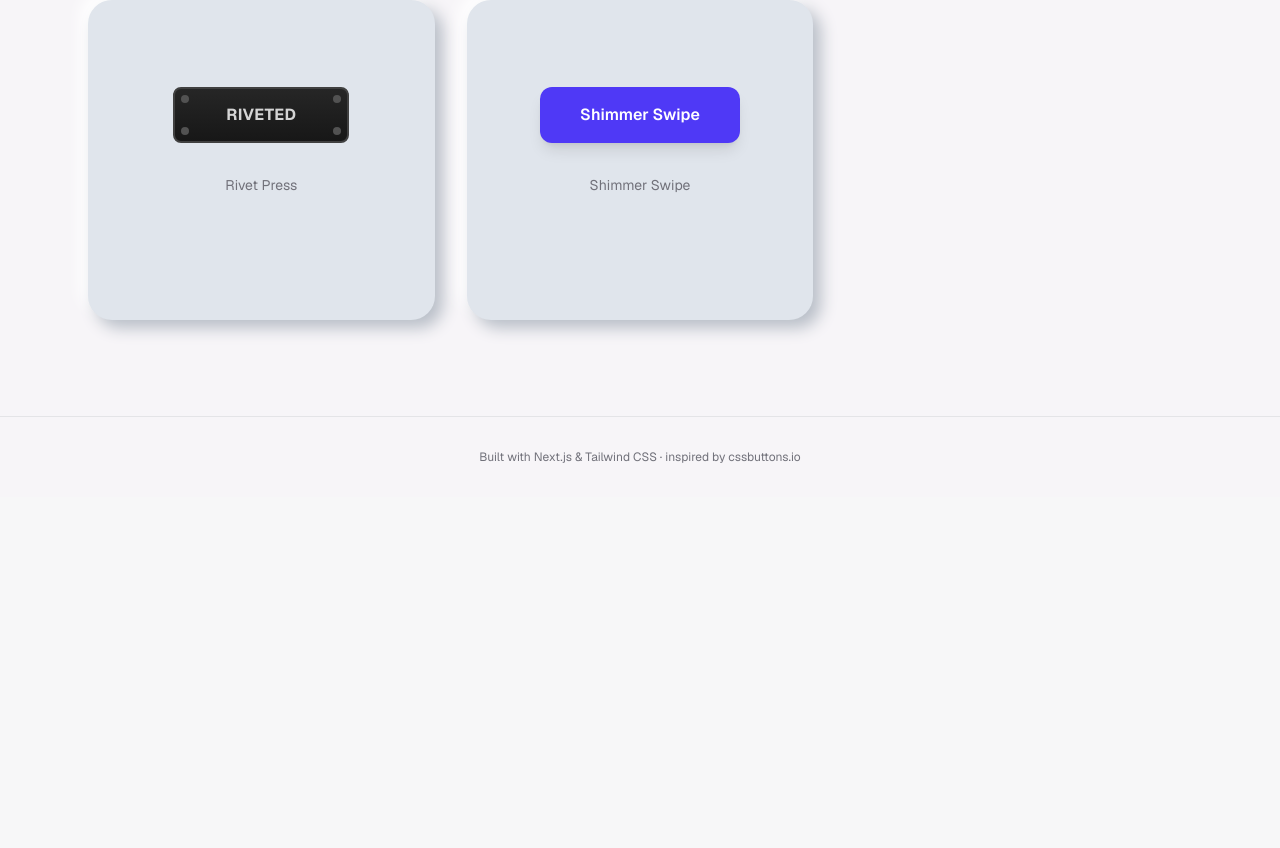
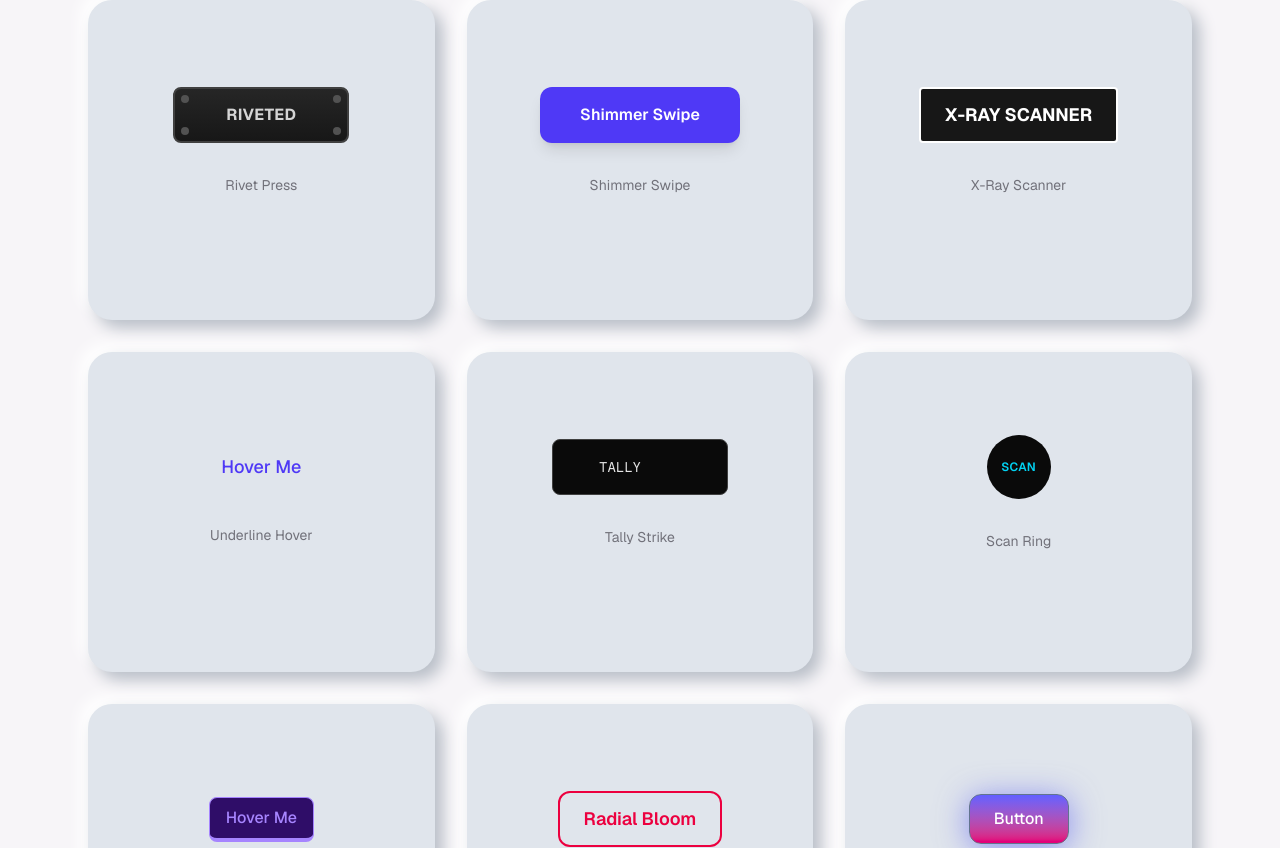
Before and after one commit to WebDevAmey/ButtonLab, a Next.js app: page / in a window 1280 px wide. Shown: the part 1432-2280 px from the top of the page. Before the commit the page ends 1929 px from the top, so only its background shows below. Built offline with nearby package versions, Linux system fonts and the light colour scheme.

Commit message:
added 7 new buttons also fixed card hover group to stop bleeding into button effects

```diff
--- a/src/components/ButtonCard.tsx
+++ b/src/components/ButtonCard.tsx
@@ -8,7 +8,7 @@ export default function ButtonCard({ button }: { button: ButtonDef }) {
 
   return (
     <article
-      className="group flex min-h-[320px] flex-col items-center justify-center gap-8 rounded-3xl px-8 py-16 transition hover:-translate-y-1"
+      className="group/card flex min-h-[320px] flex-col items-center justify-center gap-8 rounded-3xl px-8 py-16"
       style={{
         backgroundColor: "#e0e5ec",
         boxShadow: "8px 8px 16px #b8bec7, -8px -8px 16px #ffffff",
@@ -20,7 +20,7 @@ export default function ButtonCard({ button }: { button: ButtonDef }) {
         <p className="text-sm text-muted-foreground">{button.name}</p>
         <Link
           href={`/button/${button.id}`}
-          className="rounded-md border border-border px-3 py-1.5 text-xs font-medium text-muted-foreground opacity-0 transition group-hover:opacity-100 hover:border-foreground/40 hover:text-foreground"
+          className="rounded-md border border-border px-3 py-1.5 text-xs font-medium text-muted-foreground opacity-0 transition group-hover/card:opacity-100 hover:border-foreground/40 hover:text-foreground"
         >
           Get code
         </Link>
--- /dev/null
+++ b/src/registry/buttons/radial-bloom.ts
@@ -0,0 +1,16 @@
+import type { CustomButtonDef } from "../types";
+
+export const radialBloom: CustomButtonDef = {
+  id: "radial-bloom",
+  name: "Radial Bloom",
+  category: "Effect",
+  description:
+    "An outlined rose button whose fill blooms outward from the center on hover via a scaling pseudo-element circle.",
+  tags: ["bloom", "radial", "tailwind"],
+  label: "Radial Bloom",
+  kind: "custom",
+  html: `<button class="relative z-10 inline-block cursor-pointer overflow-hidden rounded-lg border-2 border-rose-600 bg-transparent px-6 py-3 text-lg font-semibold text-rose-600 transition-colors duration-500 before:absolute before:left-1/2 before:top-1/2 before:z-[-1] before:h-8 before:w-8 before:-translate-x-1/2 before:-translate-y-1/2 before:scale-0 before:rounded-full before:bg-rose-600 before:transition-transform before:duration-300 before:ease-out before:content-[''] hover:text-white hover:before:scale-[6]">
+  Radial Bloom
+</button>`,
+  css: "",
+};
--- /dev/null
+++ b/src/registry/buttons/scan-ring.ts
@@ -0,0 +1,20 @@
+import type { CustomButtonDef } from "../types";
+
+export const scanRing: CustomButtonDef = {
+  id: "scan-ring",
+  name: "Scan Ring",
+  category: "Glow",
+  description:
+    "A circular icon button that emits expanding cyan rings, like a radar ping, on hover.",
+  tags: ["radar", "ring", "tailwind"],
+  label: "SCAN",
+  kind: "custom",
+  html: `<button class="group relative inline-flex h-16 w-16 items-center justify-center rounded-full bg-neutral-950 text-cyan-400">
+  <span class="absolute inset-0 rounded-full border border-cyan-400/70 opacity-0 scale-50 transition-all delay-0 duration-300 group-hover:scale-100 group-hover:opacity-100"></span>
+  <span class="absolute inset-0 rounded-full border border-cyan-400/50 opacity-0 scale-50 transition-all delay-100 duration-300 group-hover:scale-125 group-hover:opacity-100"></span>
+  <span class="absolute inset-0 rounded-full border border-cyan-400/30 opacity-0 scale-50 transition-all delay-200 duration-300 group-hover:scale-150 group-hover:opacity-100"></span>
+  <span class="absolute inset-0 rounded-full border border-cyan-400/10 opacity-0 scale-50 transition-all delay-300 duration-300 group-hover:scale-[1.75] group-hover:opacity-100"></span>
+  <span class="relative z-10 text-xs font-semibold tracking-wide">SCAN</span>
+</button>`,
+  css: "",
+};
--- /dev/null
+++ b/src/registry/buttons/slide-text.ts
@@ -0,0 +1,23 @@
+import type { CustomButtonDef } from "../types";
+
+export const slideText: CustomButtonDef = {
+  id: "slide-text",
+  name: "Slide Text",
+  category: "Effect",
+  description:
+    "A glowing gradient button whose label slides out to the left on hover while a duplicate label slides in to replace it.",
+  tags: ["slide", "gradient", "tailwind"],
+  label: "Button",
+  kind: "custom",
+  html: `<button class="group cursor-pointer rounded-xl border-[1px] border-slate-500 bg-gradient-to-b from-indigo-500 to-pink-600 px-6 py-3 font-medium text-white shadow-[0px_4px_32px_0_rgba(99,102,241,.70)]">
+  <div class="relative overflow-hidden">
+    <p class="duration-[1.125s] ease-[cubic-bezier(0.19,1,0.22,1)] group-hover:-translate-x-20">
+      Button
+    </p>
+    <p class="absolute left-20 top-0 duration-[1.125s] ease-[cubic-bezier(0.19,1,0.22,1)] group-hover:left-0">
+      Button
+    </p>
+  </div>
+</button>`,
+  css: "",
+};
--- /dev/null
+++ b/src/registry/buttons/tally-strike.ts
@@ -0,0 +1,20 @@
+import type { CustomButtonDef } from "../types";
+
+export const tallyStrike: CustomButtonDef = {
+  id: "tally-strike",
+  name: "Tally Strike",
+  category: "Playful",
+  description:
+    "A monospace button that draws four tally marks in sequence on hover, the last one struck through.",
+  tags: ["tally", "mono", "tailwind"],
+  label: "TALLY",
+  kind: "custom",
+  html: `<button class="group inline-flex h-14 w-44 items-center justify-center gap-1.5 rounded-md border border-neutral-700 bg-neutral-950 font-mono text-sm text-neutral-200">
+  <span class="relative z-10 mr-2">TALLY</span>
+  <span class="h-5 w-[2px] origin-bottom scale-y-0 bg-rose-500 transition-transform delay-0 duration-200 group-hover:scale-y-100"></span>
+  <span class="h-5 w-[2px] origin-bottom scale-y-0 bg-rose-500 transition-transform delay-100 duration-200 group-hover:scale-y-100"></span>
+  <span class="h-5 w-[2px] origin-bottom scale-y-0 bg-rose-500 transition-transform delay-200 duration-200 group-hover:scale-y-100"></span>
+  <span class="h-5 w-[2px] origin-bottom rotate-[20deg] scale-y-0 bg-rose-500 transition-transform delay-300 duration-200 group-hover:scale-y-100"></span>
+</button>`,
+  css: "",
+};
--- /dev/null
+++ b/src/registry/buttons/underline-hover.ts
@@ -0,0 +1,18 @@
+import type { CustomButtonDef } from "../types";
+
+export const underlineHover: CustomButtonDef = {
+  id: "underline-hover",
+  name: "Underline Hover",
+  category: "Minimal",
+  description: "A plain text button with an underline that grows in from the left on hover.",
+  tags: ["underline", "text", "tailwind"],
+  label: "Hover Me",
+  kind: "custom",
+  html: `<button class="group px-6 py-3 text-lg font-medium text-indigo-600">
+  <span class="relative inline-block">
+    Hover Me
+    <span class="absolute -bottom-1 left-0 h-[2px] w-full origin-left scale-x-0 bg-indigo-600 transition-transform duration-300 ease-out group-hover:scale-x-100"></span>
+  </span>
+</button>`,
+  css: "",
+};
--- /dev/null
+++ b/src/registry/buttons/violet-border.ts
@@ -0,0 +1,16 @@
+import type { CustomButtonDef } from "../types";
+
+export const violetBorder: CustomButtonDef = {
+  id: "violet-border",
+  name: "Violet Border",
+  category: "Effect",
+  description:
+    "A violet outlined button whose bottom border flips to the top on hover, with a brightness lift and a press-down opacity dip.",
+  tags: ["violet", "border", "tailwind"],
+  label: "Hover Me",
+  kind: "custom",
+  html: `<button class="group relative overflow-hidden rounded-md border border-b-4 border-violet-400 bg-violet-950 px-4 py-2 font-medium text-violet-400 outline-none duration-300 hover:border-b hover:border-t-4 hover:brightness-150 active:opacity-75">
+  Hover Me
+</button>`,
+  css: "",
+};
--- /dev/null
+++ b/src/registry/buttons/xray-scanner.ts
@@ -0,0 +1,16 @@
+import type { CustomButtonDef } from "../types";
+
+export const xrayScanner: CustomButtonDef = {
+  id: "xray-scanner",
+  name: "X-Ray Scanner",
+  category: "Effect",
+  description:
+    "A white-bordered button whose fill sweeps up from the bottom on hover, inverting the label via mix-blend-mode as it passes.",
+  tags: ["mix-blend", "scan", "tailwind"],
+  label: "X-RAY SCANNER",
+  kind: "custom",
+  html: `<button class="relative z-10 inline-block cursor-pointer overflow-hidden rounded border-2 border-white bg-neutral-900 px-6 py-3 text-lg font-bold text-white before:absolute before:bottom-0 before:left-0 before:h-0 before:w-full before:bg-white before:mix-blend-difference before:transition-all before:duration-300 before:ease-out before:content-[''] hover:before:h-full">
+  X-RAY SCANNER
+</button>`,
+  css: "",
+};
```
Also changed, not shown: src/registry/buttons/index.ts (+14 -0 lines).
